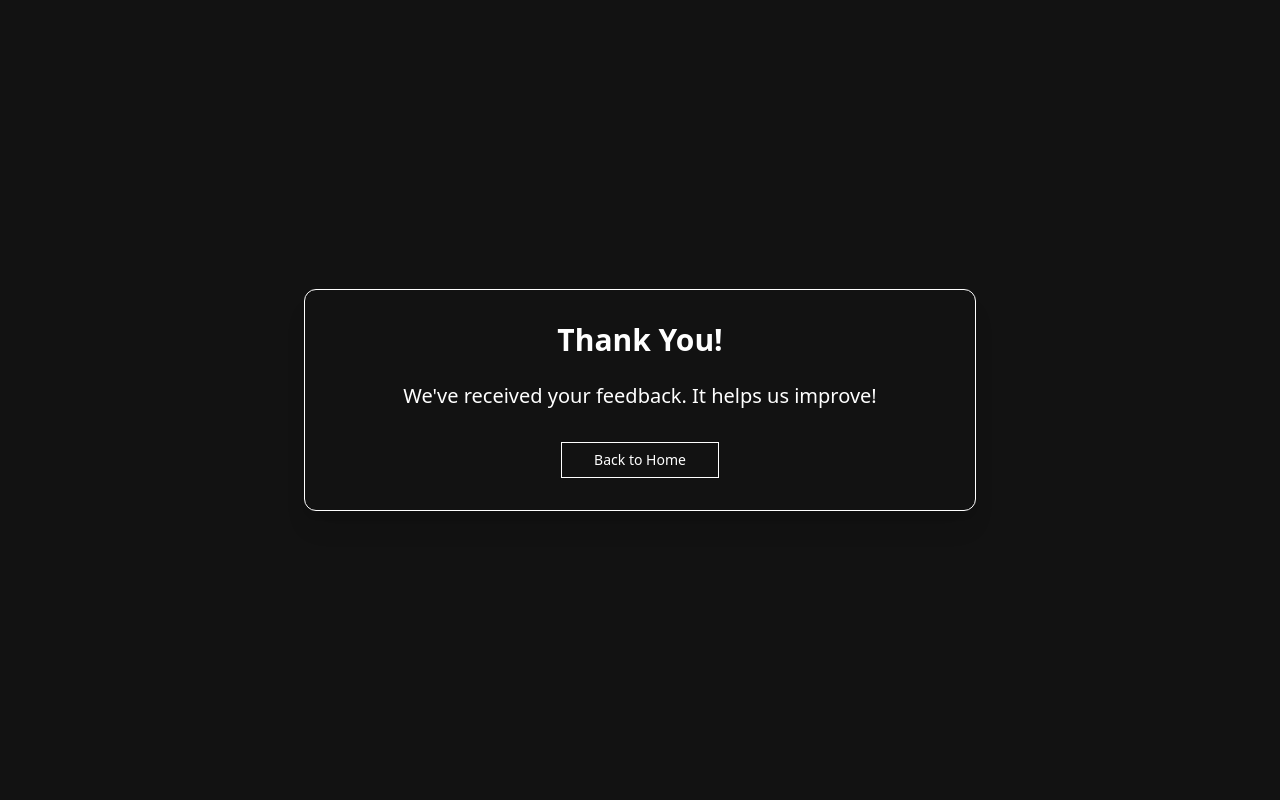
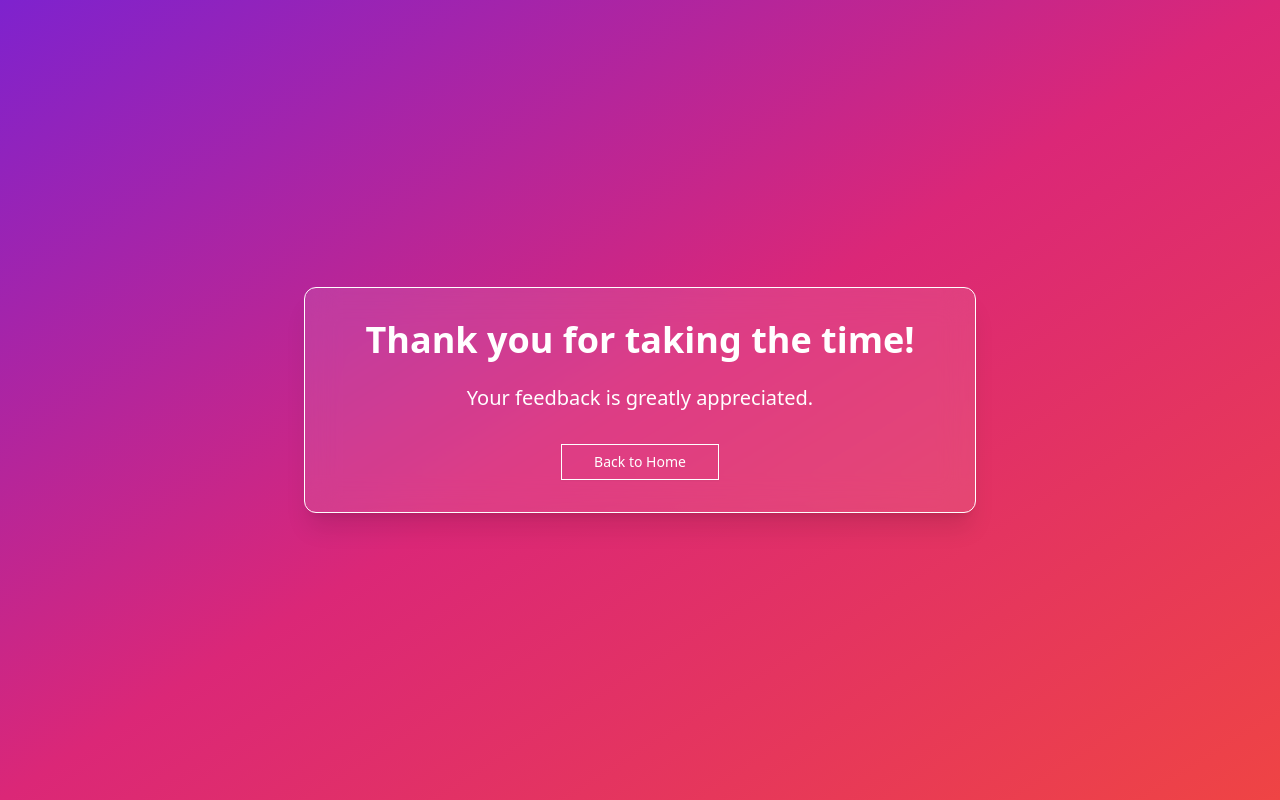
Before and after one commit to cojovi/convo-card, a Next.js app: page /thank-you-page in a window 1280 px wide. Built offline with nearby package versions, Linux system fonts and the light colour scheme.

Commit message:
test
test

```diff
--- a/app/feedback-form.tsx
+++ b/app/feedback-form.tsx
@@ -63,12 +63,34 @@ export function FeedbackForm({ onSubmit }: FeedbackFormProps) {
   const [engaging, setEngaging] = useState(0)
   const [again, setAgain] = useState('')
 
-  const handleSubmit = (e: React.FormEvent) => {
+  const handleSubmit = async (e: React.FormEvent) => {
     e.preventDefault()
-    // Process the form data
-    console.log({ enjoyment, topic, engaging, again })
-    // Call the onSubmit prop
-    onSubmit()
+
+    try {
+      // Process the form data
+      const formData = { enjoyment, topic, engaging, again }
+
+      // Log the form data (for development)
+      console.log('Form submitted:', formData)
+
+      // Call the API endpoint (if needed)
+      const response = await fetch('/api/feedback', {
+        method: 'POST',
+        headers: {
+          'Content-Type': 'application/json',
+        },
+        body: JSON.stringify(formData),
+      })
+
+      if (!response.ok) {
+        throw new Error('Failed to submit feedback')
+      }
+
+      // Call the onSubmit callback to handle navigation
+      onSubmit()
+    } catch (error) {
+      console.error('Error submitting feedback:', error)
+    }
   }
 
   return (
--- a/app/thank-you-page/page.tsx
+++ b/app/thank-you-page/page.tsx
@@ -12,18 +12,20 @@ export default function ThankYouPage() {
       initial={{ opacity: 0 }}
       animate={{ opacity: 1 }}
       exit={{ opacity: 0 }}
-      className="min-h-screen bg-background flex items-center justify-center p-4"
+      className="min-h-screen bg-gradient-to-br from-purple-700 via-pink-600 to-red-500 flex items-center justify-center p-4"
     >
-      <Card className="w-full max-w-2xl bg-card text-card-foreground p-8 rounded-xl shadow-xl">
+      <Card className="w-full max-w-2xl bg-white bg-opacity-10 backdrop-filter backdrop-blur-lg text-white p-8 rounded-xl shadow-xl">
         <motion.div
           initial={{ scale: 0 }}
           animate={{ scale: 1 }}
           transition={{ type: "spring", stiffness: 260, damping: 20 }}
           className="text-center"
         >
-          <h1 className="text-3xl font-bold mb-6">Thank You!</h1>
+          <h1 className="text-4xl font-bold mb-6">
+            Thank you for taking the time!
+          </h1>
           <p className="text-xl mb-8">
-            We&apos;ve received your feedback. It helps us improve!
+            Your feedback is greatly appreciated.
           </p>
           <div className="space-y-4">
             <Link href="/" passHref>
```
